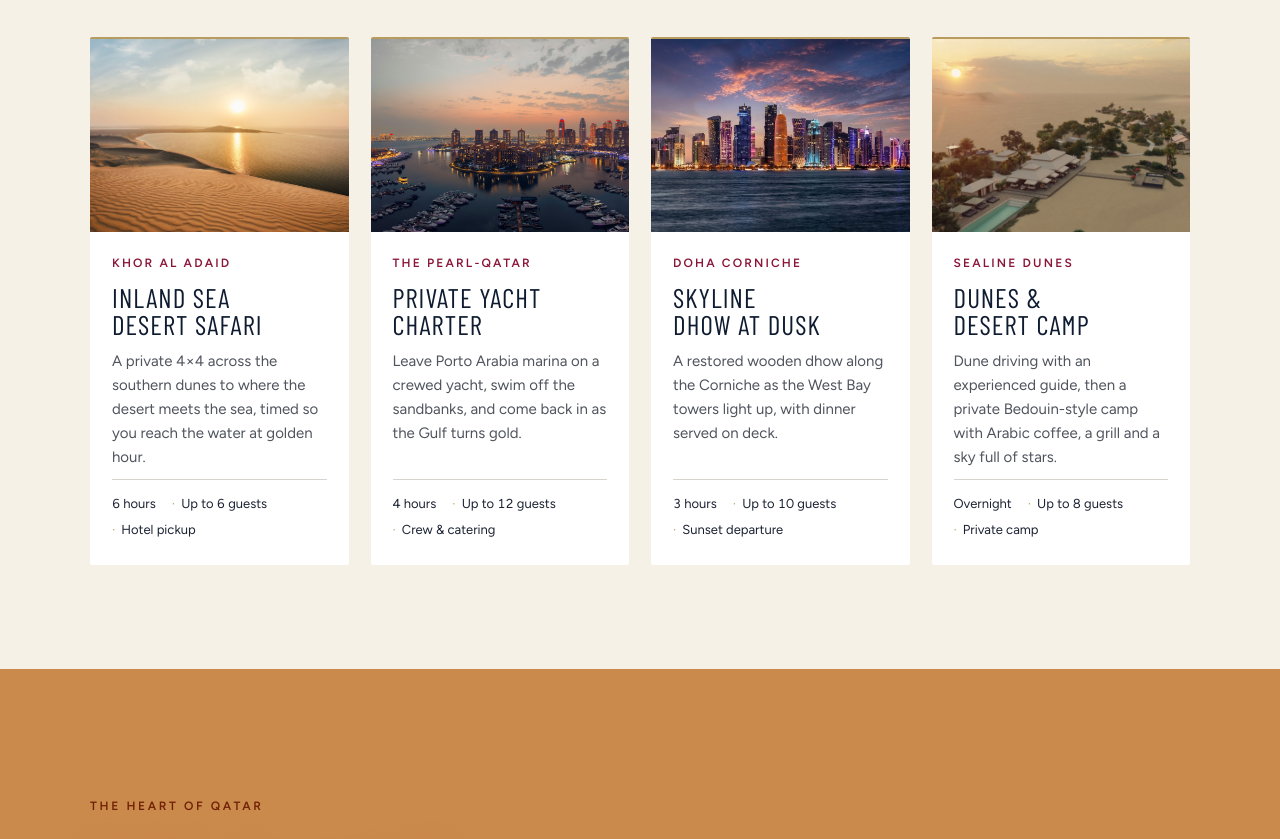
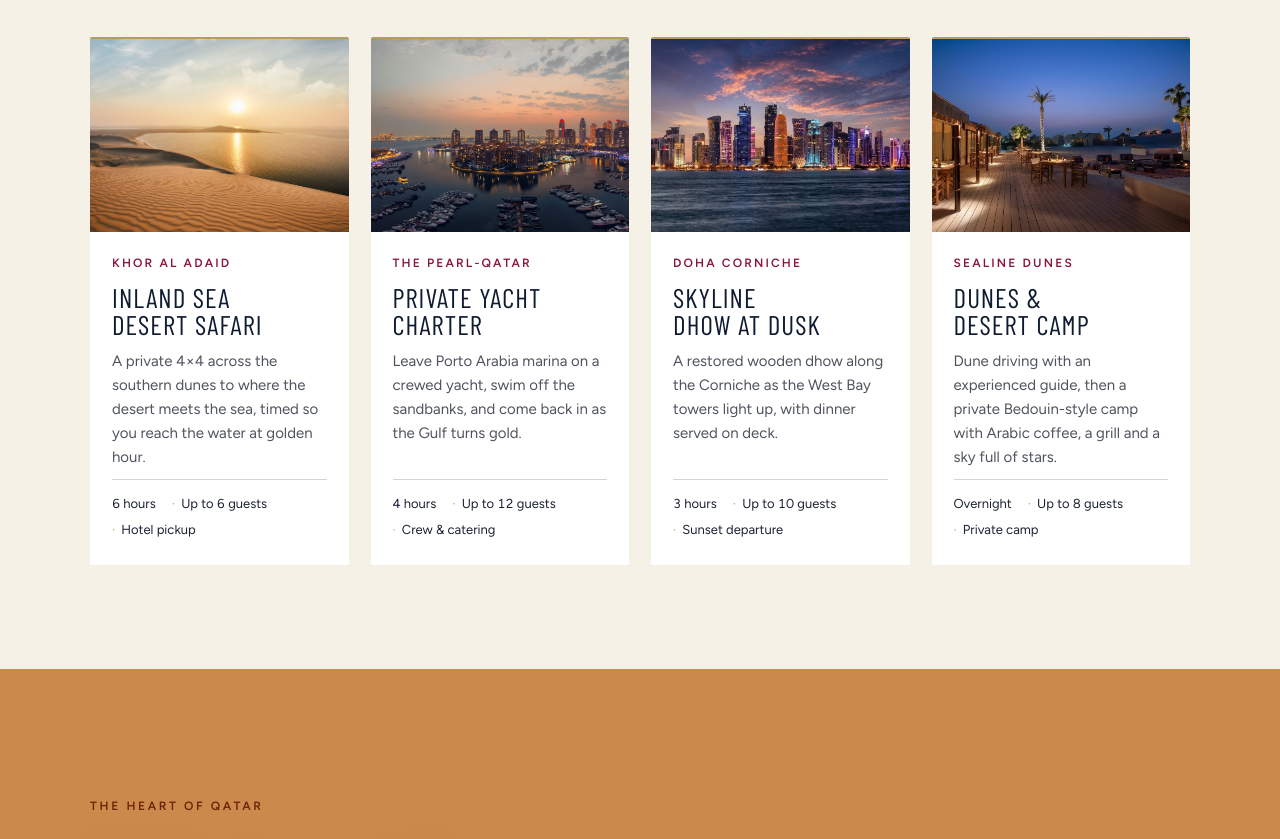
Before and after one commit to bkk34457-rgb/luxury-voyages-qatar, a plain HTML site: page index.html in a window 1280 px wide. Shown: the part 1031-1870 px from the top of the page. Drawn offline with nearby package versions, Linux system fonts and the light colour scheme; a web font is replaced by a local one.

Commit message:
Use Sealine desert camp photo at dusk

```diff
--- a/index.html
+++ b/index.html
@@ -417,7 +417,7 @@ body.editing .ed-flash { animation: edflash 1.2s ease; }
           </div>
         </article>
         <article class="exp">
-          <figure><img data-img="exp-4" data-label="Experience 4" src="images/sealine.jpg" alt="Aerial view of a desert retreat at Sealine with pavilions, palms and a pool on the sand at sunset" loading="lazy"></figure>
+          <figure><img data-img="exp-4" data-label="Experience 4" src="images/sealine-camp.jpg" alt="Candlelit wooden deck and Arabic floor seating at a Sealine desert camp at dusk, with palms and 4x4s on the dunes behind" loading="lazy"></figure>
           <div class="exp-body">
             <span class="exp-place">Sealine dunes</span>
             <h3>Dunes &amp; desert camp</h3>
```
Also changed, not shown: images/sealine-camp.jpg (added), images/sealine.jpg (deleted).
